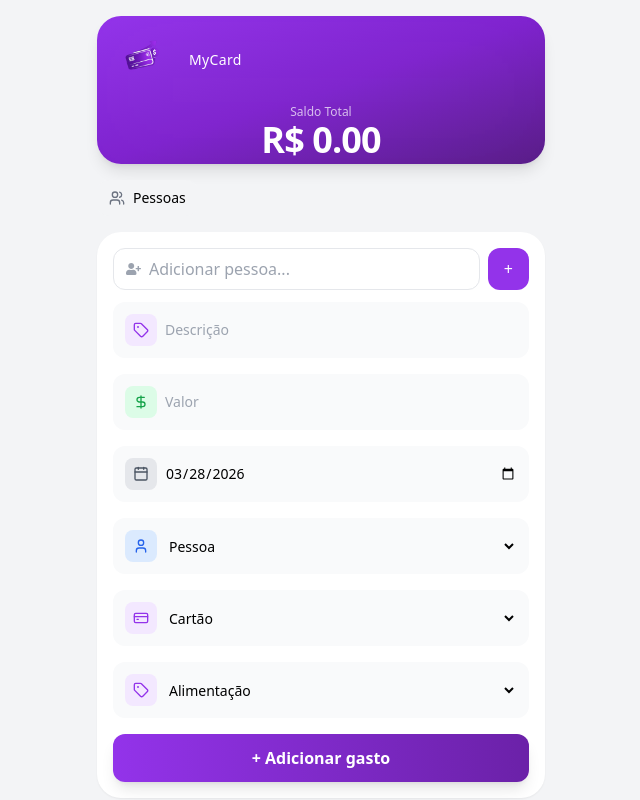
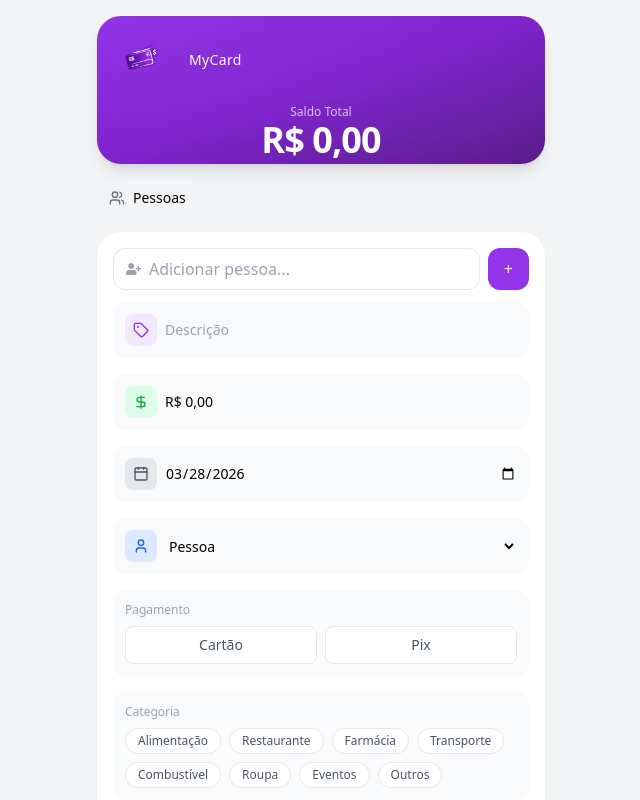
Before and after one commit to lariOliveiraribeiro/mycard, a React (Vite) app: page / in a window 1280 px wide. Shown: the top 800 px of the page, without its empty margins (319-959 px from the left). Built offline with nearby package versions, Linux system fonts and the light colour scheme.

Commit message:
feat: melhorias no formulário, filtros e UX geral
- corrigido bug de seleção de pessoa
- melhoria no dropdown de filtros
- formatação de valores em moeda (R$)
- ajustes na interface (estilo mais moderno)

```diff
--- a/src/components/FormGasto.jsx
+++ b/src/components/FormGasto.jsx
@@ -7,17 +7,44 @@ function FormGasto({ onAdd, pessoas, onSelectPessoa }) {
   const [valor, setValor] = useState("");
   const [pessoa, setPessoa] = useState("");
   const [data, setData] = useState(new Date().toISOString().split("T")[0]);
-  const [metodo, setMetodo] = useState("Cartão");
-  const [categoria, setCategoria] = useState("Alimentação");
+  const [metodo, setMetodo] = useState("");
+  const [categoria, setCategoria] = useState("");
 
   function handleSubmit(e) {
     e.preventDefault();
 
+    const valorNumero = Number(valor.replace(/\D/g, "")) / 100;
+
+    if (!valor || valorNumero <= 0) {
+      alert("Digite um valor válido maior que 0");
+      return;
+    }
+
+    if (!descricao.trim()) {
+      alert("Digite uma descrição");
+      return;
+    }
+
+    if (!pessoa) {
+      alert("Selecione uma pessoa");
+      return;
+    }
+
+    if (!metodo) {
+      alert("Selecione um método de pagamento");
+      return;
+    }
+
+    if (!categoria) {
+      alert("Selecione uma categoria");
+      return;
+    }
+
     const novoGasto = {
       id: Date.now(),
       descricao,
-      valor: Number(valor),
-      pessoa,
+      valor: valorNumero,
+      pessoaId: Number(pessoa),
       data,
       metodo,
       categoria,
@@ -27,6 +54,17 @@ function FormGasto({ onAdd, pessoas, onSelectPessoa }) {
 
     setDescricao("");
     setValor("");
+    setPessoa("");
+  }
+  function formatarMoeda(valor) {
+    const numero = valor.replace(/\D/g, "");
+
+    const numeroFloat = Number(numero) / 100;
+
+    return numeroFloat.toLocaleString("pt-BR", {
+      style: "currency",
+      currency: "BRL",
+    });
   }
 
   return (
@@ -50,10 +88,10 @@ function FormGasto({ onAdd, pessoas, onSelectPessoa }) {
           <DollarSign className="w-4 h-4 text-green-600" />
         </div>
         <input
-          type="number"
+          type="text"
           placeholder="Valor"
           className="w-full bg-transparent outline-none text-sm"
-          value={valor}
+          value={formatarMoeda(valor)}
           onChange={(e) => setValor(e.target.value)}
         />
       </div>
@@ -80,53 +118,74 @@ function FormGasto({ onAdd, pessoas, onSelectPessoa }) {
           value={pessoa}
           onChange={(e) => {
             const valor = e.target.value;
-            setPessoa(valor);
-            onSelectPessoa(valor);
+            setPessoa(Number(valor));
+            onSelectPessoa(Number(valor));
           }}
           className="w-full bg-transparent outline-none text-sm"
         >
           <option value="">Pessoa</option>
           {pessoas.map((p, i) => (
-            <option key={i} value={p}>
-              {p}
+            <option key={p.id} value={p.id}>
+              {p.nome}
             </option>
           ))}
         </select>
       </div>
 
       {/* Método */}
-      <div className="flex items-center bg-gray-50 rounded-xl p-3">
-        <div className="bg-purple-100 p-2 rounded-lg mr-2">
-          <CreditCard className="w-4 h-4 text-purple-600" />
+      <div className="bg-gray-50 rounded-xl p-3">
+        <p className="text-xs text-gray-400 mb-2">Pagamento</p>
+
+        <div className="flex gap-2">
+          <button
+            type="button"
+            onClick={() => setMetodo("Cartão")}
+            className={`flex-1 p-2 rounded-lg text-sm font-medium transition
+        ${
+          metodo === "Cartão"
+            ? "bg-purple-600 text-white"
+            : "bg-white text-gray-600 border"
+        }`}
+          >
+            Cartão
+          </button>
+
+          <button
+            type="button"
+            onClick={() => setMetodo("Pix")}
+            className={`flex-1 p-2 rounded-lg text-sm font-medium transition
+        ${
+          metodo === "Pix"
+            ? "bg-green-500 text-white"
+            : "bg-white text-gray-600 border"
+        }`}
+          >
+            Pix
+          </button>
         </div>
-
-        <select
-          className="w-full bg-transparent outline-none text-sm"
-          value={metodo}
-          onChange={(e) => setMetodo(e.target.value)}
-        >
-          <option value="Cartão">Cartão</option>
-          <option value="Pix">Pix</option>
-        </select>
       </div>
 
       {/* Categoria */}
-      <div className="flex items-center bg-gray-50 rounded-xl p-3">
-        <div className="bg-purple-100 p-2 rounded-lg mr-2">
-          <Tag className="w-4 h-4 text-purple-600" />
+      <div className="bg-gray-50 rounded-xl p-3">
+        <p className="text-xs text-gray-400 mb-2">Categoria</p>
+
+        <div className="flex flex-wrap gap-2">
+          {categorias.map((cat) => (
+            <button
+              key={cat.nome}
+              type="button"
+              onClick={() => setCategoria(cat.nome)}
+              className={`px-3 py-1 rounded-full text-xs font-medium transition
+          ${
+            categoria === cat.nome
+              ? "bg-purple-600 text-white"
+              : "bg-white text-gray-600 border"
+          }`}
+            >
+              {cat.nome}
+            </button>
+          ))}
         </div>
-
-        <select
-          className="w-full bg-transparent outline-none text-sm"
-          value={categoria}
-          onChange={(e) => setCategoria(e.target.value)}
-        >
-          {categorias.map((cat) => (
-            <option key={cat.nome} value={cat.nome}>
-              {cat.nome}
-            </option>
-          ))}
-        </select>
       </div>
 
       {/* Botão */}
--- a/src/pages/Home.jsx
+++ b/src/pages/Home.jsx
@@ -18,7 +18,7 @@ function Home() {
   const [categoriaFiltro, setCategoriaFiltro] = useState("");
   const [filtro, setFiltro] = useState("");
   const [mes, setMes] = useState("");
-  const [pessoaSelecionada, setPessoaSelecionada] = useState("");
+  const [pessoaSelecionada, setPessoaSelecionada] = useState(null);
   const [mostrarFiltroPessoa, setMostrarFiltroPessoa] = useState(false);
 
   useEffect(() => {
@@ -34,20 +34,27 @@ function Home() {
     salvarGastos(gastos);
   }, [gastos]);
 
-  function adicionarPessoa(nome) {
-    setPessoas((prev) => [...prev, nome]);
-  }
-
-  function removerPessoa(index) {
-    setPessoas((prev) => prev.filter((_, i) => i !== index));
+  function removerPessoa(id) {
+    setPessoas((prev) => prev.filter((p) => p.id !== id));
     setPessoaSelecionada("");
   }
 
-  function editarPessoa(index) {
+  function adicionarPessoa(nome) {
+    const novaPessoa = {
+      id: Date.now(),
+      nome,
+    };
+
+    setPessoas((prev) => [...prev, novaPessoa]);
+  }
+
+  function editarPessoa(id) {
     const novoNome = prompt("Novo nome:");
     if (!novoNome) return;
 
-    setPessoas((prev) => prev.map((p, i) => (i === index ? novoNome : p)));
+    setPessoas((prev) =>
+      prev.map((p) => (p.id === id ? { ...p, nome: novoNome } : p)),
+    );
   }
 
   function adicionarGasto(gasto) {
@@ -59,8 +66,7 @@ function Home() {
   }
 
   const gastosFiltrados = gastos.filter((g) => {
-    const filtroPessoa =
-      !filtro || g.pessoa.trim().toLowerCase() === filtro.trim().toLowerCase();
+    const filtroPessoa = !filtro || g.pessoaId === Number(filtro);
 
     const filtroMes = !mes || g.data.startsWith(mes);
     const filtroCategoria = !categoriaFiltro || g.categoria === categoriaFiltro;
@@ -114,7 +120,10 @@ function Home() {
             <div className="mt-1 text-center">
               <p className="text-xs opacity-70">Saldo Total</p>
               <h2 className="text-4xl font-bold tracking-tight">
-                R$ {total.toFixed(2)}
+                {total.toLocaleString("pt-BR", {
+                  style: "currency",
+                  currency: "BRL",
+                })}
               </h2>
             </div>
           </div>
@@ -127,11 +136,16 @@ function Home() {
             className="flex items-center gap-2 bg-gray-100 px-3 py-2 rounded-xl text-sm"
           >
             <Users className="w-4 h-4 text-gray-500" />
-            <span>{filtro || "Pessoas"}</span>
+            <span>
+              {pessoas.find((p) => p.id === Number(filtro))?.nome || "Pessoas"}
+            </span>
           </button>
 
           {mostrarFiltroPessoa && (
-            <div className="absolute mt-2 w-48 bg-white rounded-2xl shadow-lg p-2 z-50">
+            <div
+              onMouseLeave={() => setMostrarFiltroPessoa(false)}
+              className="absolute mt-2 w-48 bg-white rounded-2xl shadow-lg p-2 z-50"
+            >
               <button
                 onClick={() => {
                   setFiltro("");
@@ -146,14 +160,14 @@ function Home() {
                 <button
                   key={i}
                   onClick={() => {
-                    setFiltro(p);
+                    setFiltro(p.id);
                     setMostrarFiltroPessoa(false);
                   }}
                   className={`w-full text-left px-3 py-2 rounded-lg text-sm ${
-                    filtro === p ? "bg-purple-100" : "hover:bg-gray-100"
+                    filtro === p.id ? "bg-purple-100" : "hover:bg-gray-100"
                   }`}
                 >
-                  {p}
+                  {p.nome}
                 </button>
               ))}
             </div>
@@ -173,22 +187,20 @@ function Home() {
           {/* MINI MENU DA PESSOA */}
           {pessoaSelecionada && (
             <div className="bg-gray-50 px-3 py-2 rounded-xl flex justify-between items-center mt-2 text-sm">
-              <span>{pessoaSelecionada}</span>
+              <span>
+                {pessoas.find((p) => p.id === pessoaSelecionada)?.nome}
+              </span>
 
               <div className="flex gap-2">
                 <button
-                  onClick={() =>
-                    editarPessoa(pessoas.indexOf(pessoaSelecionada))
-                  }
+                  onClick={() => editarPessoa(pessoaSelecionada)}
                   className="text-blue-500"
                 >
                   <Pencil className="w-4 h-4 text-blue-500" />
                 </button>
 
                 <button
-                  onClick={() =>
-                    removerPessoa(pessoas.indexOf(pessoaSelecionada))
-                  }
+                  onClick={() => removerPessoa(pessoaSelecionada)}
                   className="text-red-500"
                 >
                   <Trash2 className="w-4 h-4 text-red-500" />
@@ -221,7 +233,9 @@ function Home() {
             >
               <option value="">Pessoa</option>
               {pessoas.map((p, i) => (
-                <option key={i}>{p}</option>
+                <option key={p.id} value={p.id}>
+                  {p.nome}
+                </option>
               ))}
             </select>
 
@@ -241,13 +255,16 @@ function Home() {
 
         {/* LISTA */}
         <ul className="space-y-2">
-          {gastosFiltrados.map((g) => (
+          {gastosFiltrados.map((g) => {
+            const pessoaObj = pessoas.find((p) => p.id === g.pessoaId);
+
+            return (
               <li
                 key={g.id}
                 className="bg-white p-4 rounded-2xl shadow-sm flex items-center justify-between"
               >
                 <div className="flex items-center gap-3">
-                {/* Ícone dinâmico */}
+                  {/* Ícone */}
                   {(() => {
                     const categoria = getCategoriaInfo(g.categoria);
 
@@ -267,7 +284,7 @@ function Home() {
                     <p className="font-semibold text-sm">{g.descricao}</p>
 
                     <p className="text-sm opacity-70 text-gray-400">
-                    {g.pessoa} • {g.data}
+                      {pessoaObj?.nome} • {g.data}
                     </p>
                   </div>
                 </div>
@@ -275,7 +292,10 @@ function Home() {
                 {/* Valor */}
                 <div className="text-right">
                   <p className="text-red-500 font-bold text-sm">
-                  - R$ {g.valor.toFixed(2)}
+                    {g.valor.toLocaleString("pt-BR", {
+                      style: "currency",
+                      currency: "BRL",
+                    })}
                   </p>
 
                   <button
@@ -286,7 +306,8 @@ function Home() {
                   </button>
                 </div>
               </li>
-          ))}
+            );
+          })}
         </ul>
       </div>
     </div>
--- a/vite.config.js
+++ b/vite.config.js
@@ -1,7 +1,7 @@
 import { defineConfig } from 'vite'
 import react from '@vitejs/plugin-react'
 
-export default defineConfig({
+export default defineConfig(({ command }) => ({
   plugins: [react()],
-  base: '/mycard/',
-})
+  base: command === 'build' ? '/mycard/' : '/',
+}))
```
Also changed, not shown: 1 other file (tests, documents, lock files or other folders). Lines whose indentation alone changed are shown as unchanged.
